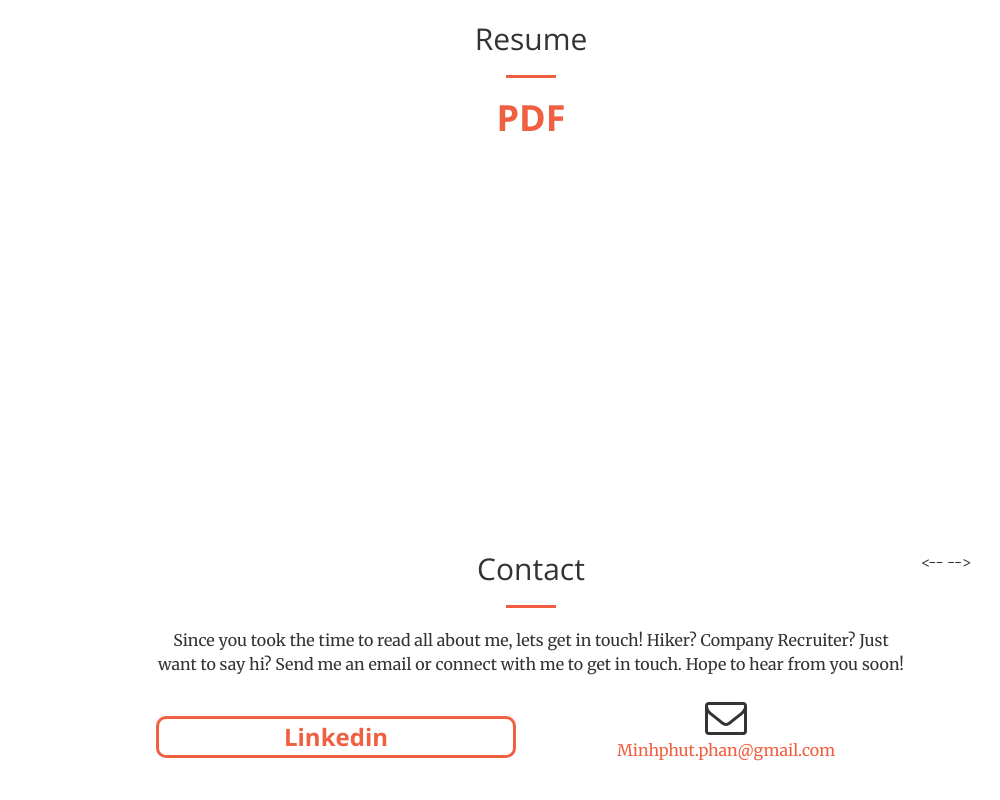
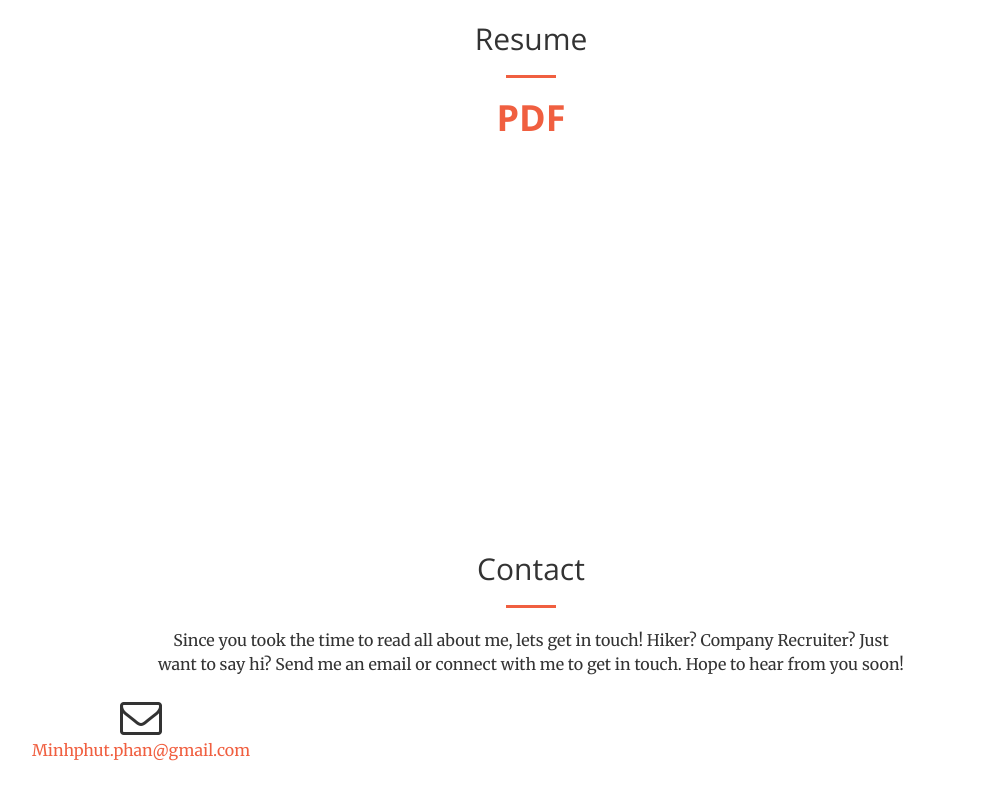
Before and after one commit to minhtphan/minhtphan.github.io, a website: page index.html in a window 1280 px wide. Shown: the part 1408-2208 px from the top of the page, without its empty margins (109-1109 px from the left). Drawn offline with nearby package versions, Linux system fonts and the light colour scheme.

Commit message:
trying something new

```diff
--- a/index.html
+++ b/index.html
@@ -132,14 +132,7 @@
                     <p>Since you took the time to read all about me, lets get in touch! Hiker? Company Recruiter? Just want to say hi? Send me an email or connect with me to get in touch. Hope to hear
 					    from you soon!</p>
                 </div>
-				<--
 
-                <div class="col-lg-4 col-lg-offset-2 text-center">
-					<h3 id= "linkedin"><a href ="https://www.linkedin.com/in/minhtphan"  target="_blank"><strong>Linkedin</strong></a></h3>
-
-
-                </div>
-				-->
                 <div class="col-lg-4 text-center">
                     <i class="fa fa-envelope-o fa-3x sr-contact"></i>
 						<p><a href="mailto:Minhphut.phan@gmail.com">Minhphut.phan@gmail.com</a></p>
```
